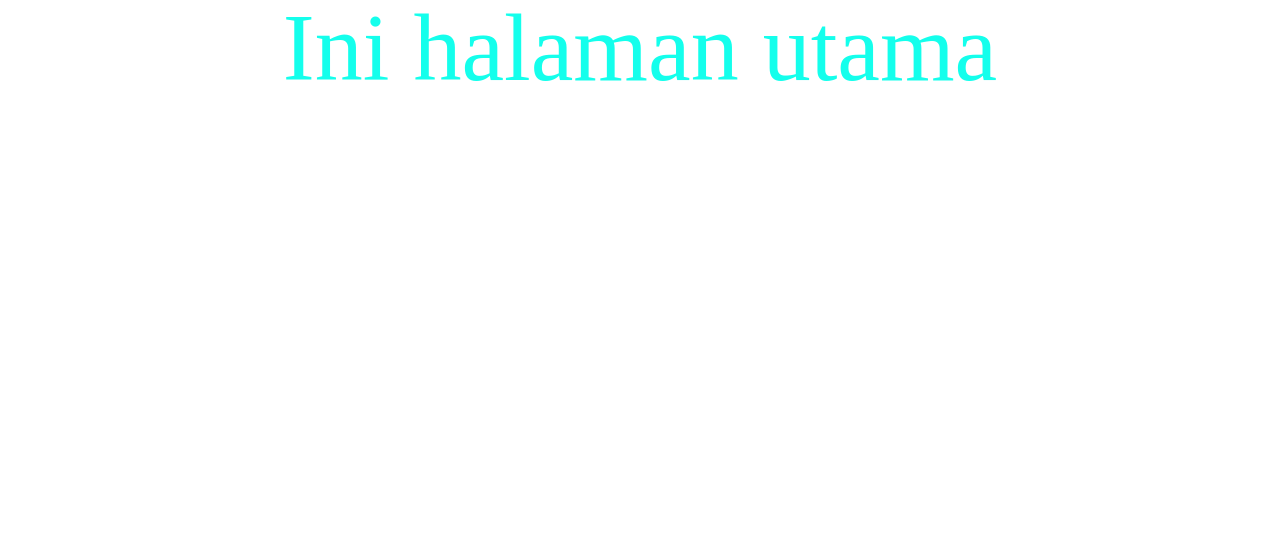
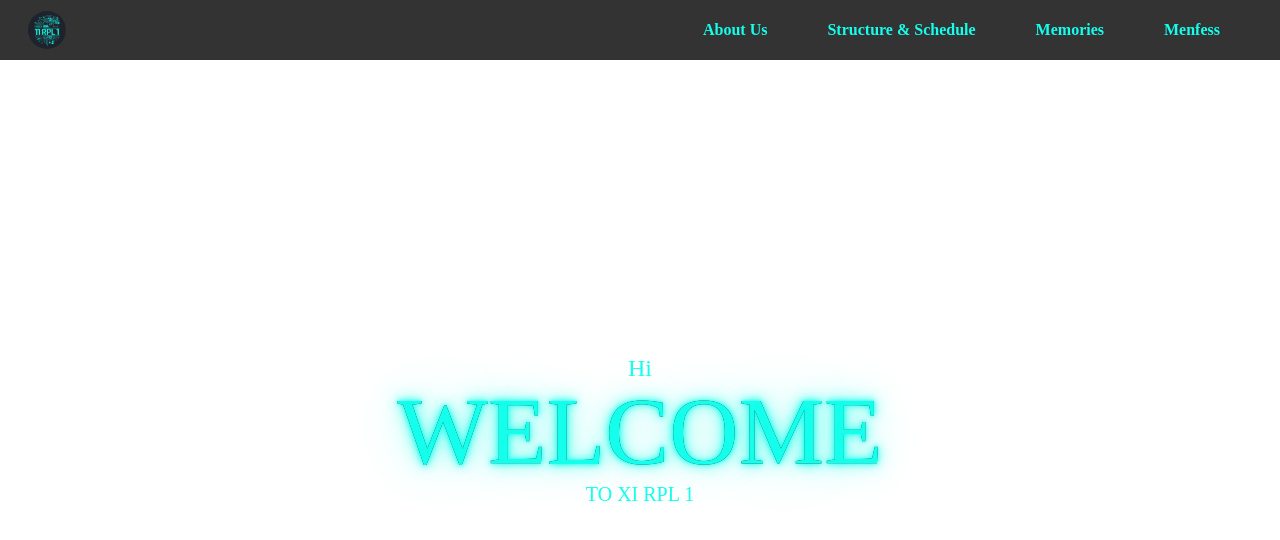
Before and after one commit to iHanzyy/web-kelas, a React (Vite) app in the folder frontend/: page / in a window 1280 px wide. Shown: the top 540 px of the page. Built offline with nearby package versions, Linux system fonts and the light colour scheme; a web font is replaced by a local one.

Commit message:
add navbar and hero section

```diff
--- a/frontend/src/pages/HomePage.jsx
+++ b/frontend/src/pages/HomePage.jsx
@@ -1,7 +1,11 @@
+import Navbar from "../components/Navbar";
+import HeroSection from "../layouts/home/HeroSection"
+
 export default function HomePage() {
   return (
-    <>
-      <h1 className="text-8xl text-center">Ini halaman utama</h1>
-    </>
+    <div className="w-screen h-screen">
+      <Navbar />
+      <HeroSection />
+    </div>
   )
 }
```
